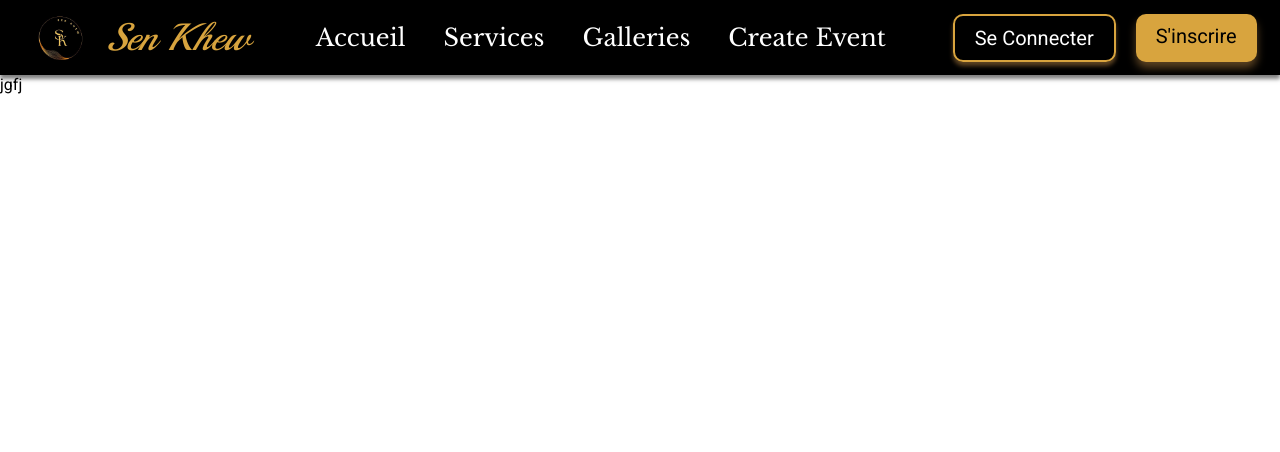
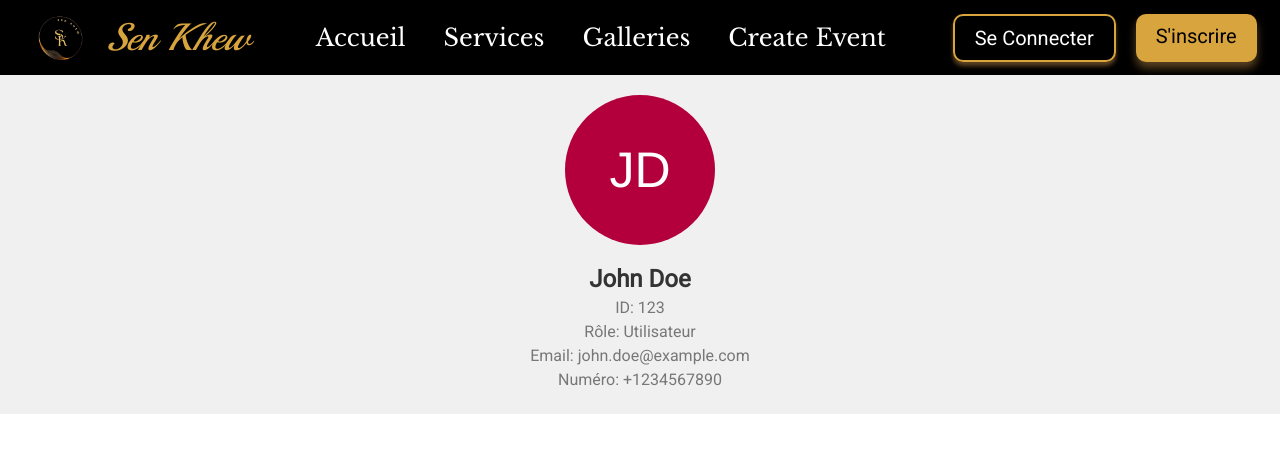
Before and after one commit to eadarak/Sen-Khew, a React (Create React App) app in the folder event-front/: page /pages/Profile in a window 1280 px wide. Shown: the top 452 px of the page. Built offline with nearby package versions, Linux system fonts and the light colour scheme; what react-swipeable-views-utils would draw is missing.

Commit message:
Page de profile de l'utilisateur

```diff
--- a/event-front/src/pages/Profile.css
+++ b/event-front/src/pages/Profile.css
@@ -1,39 +1,29 @@
-.prof-menu {
-  width: fit-content;
+/* UserProfilePage.css */
+
+.profile-page {
+  display: flex;
+  align-items: center;
+  justify-content: center;
+  flex-direction: column;
+  background-color: #f0f0f0;
+  padding: 20px;
 }
 
-.prof-menu__main {
-  background: none;
-  border: 1px solid #cecece;
-  box-shadow: 2px 2px 10px 0px rgba(0, 0, 0, 0.1);
-  border-radius: 5px;
-  padding: 5px 10px;
-  overflow: hidden;
+.avatar-container {
+  margin-bottom: 20px;
 }
 
-.prof-menu__text-wrapper {
-  text-align: left;
-  display: inline-block;
-  vertical-align: middle;
-  transition: 0.5s all cubic-bezier(0.215, 0.61, 0.355, 1);
-  white-space: nowrap;
-  overflow: hidden;
-  max-width: 0px;
+.user-info {
+  text-align: center;
 }
 
-.prof-menu__img-wrapper {
-  display: inline-block;
-  vertical-align: middle;
+h2 {
+  margin: 0;
+  color: #333;
+  font-size: 1.5em;
 }
 
-.prof-menu__greeting {
-  margin: 0;
-  font-size: 14px;
+p {
+  margin: 5px 0;
+  color: #777;
 }
-
-.prof-menu__img {
-  border-radius: 100px;
-  height: 35px;
-  transition: all 0.5s cubic-bezier(0.215, 0.61, 0.355, 1);
-  margin: 0px 5px -2.5px;
-}
--- a/event-front/src/pages/Profile.jsx
+++ b/event-front/src/pages/Profile.jsx
@@ -1,14 +1,31 @@
-import React, { useRef, useState } from 'react';
-import PropTypes from 'prop-types';
+// UserProfilePage.js
 
-import './Profile.css';
+import React from 'react';
+import Avatar from 'react-avatar';
+import './Profile.css'; // Assurez-vous d'avoir votre fichier CSS pour les styles
 
-function Profile() {
-
+const Profile = () => {
+  // Simulez les données utilisateur
+  const user = {
+    id: 123,
+    role: 'Utilisateur',
+    nom: 'John Doe',
+    email: 'john.doe@example.com',
+    numero: '+1234567890',
+  };
 
   return (
-    <div className="prof-menu">
-      jgfj
+    <div className="profile-page">
+      <div className="avatar-container">
+        <Avatar name={user.nom} size="150" round />
+      </div>
+      <div className="user-info">
+        <h2>{user.nom}</h2>
+        <p>ID: {user.id}</p>
+        <p>Rôle: {user.role}</p>
+        <p>Email: {user.email}</p>
+        <p>Numéro: {user.numero}</p>
+      </div>
     </div>
   );
 };
```
Also changed, not shown: 1 other file (tests, documents, lock files or other folders).
